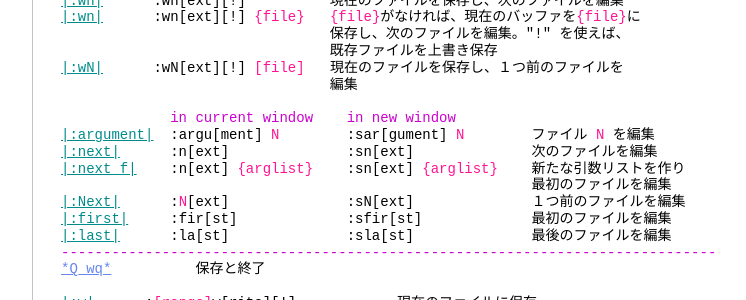
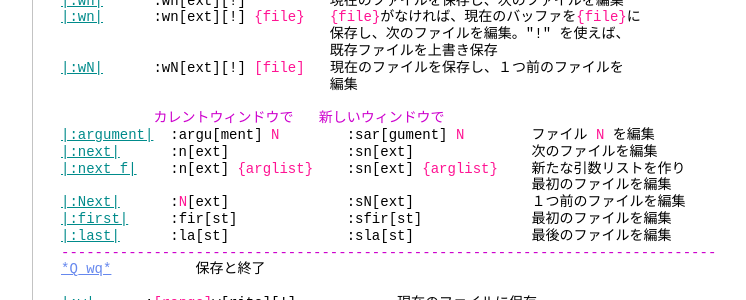
Before and after one commit to vim-jp/vimdoc-ja, a Jekyll site: the page built from quickref.html, in a window 1280 px wide and 900 px high, scrolled down 20351 px. Shown: the part 150-450 px from the top of the window, without its empty margins (340-1086 px from the left). Built offline with Jekyll 4.4.1, drawn with Linux system fonts in a browser that asks for light colours; nearby versions of some CDN libraries; Markdown is read by kramdown in place of the engine named in the settings; comment, search, counter and statistics services are not loaded.

Commit message:
Deployed vim-jp/vimdoc-ja@efa01db7000d8719630b6d349aeeb9c47a2f1b08 by ixeris.kaoriya.net

```diff
--- a/quickref.html
+++ b/quickref.html
@@ -1218,7 +1218,7 @@ helpname: 'quickref'
 <a class="Identifier" href="editing.html#:wN">|:wN|</a>&nbsp;&nbsp;&nbsp;&nbsp;&nbsp;&nbsp;:wN[ext][!]&nbsp;<span class="Special">[file]</span>&nbsp;&nbsp; 現在のファイルを保存し、１つ前のファイルを<br>
 &nbsp;&nbsp;&nbsp;&nbsp;&nbsp;&nbsp;&nbsp;&nbsp;&nbsp;&nbsp;&nbsp;&nbsp;&nbsp;&nbsp;&nbsp;&nbsp;&nbsp;&nbsp;&nbsp;&nbsp;&nbsp;&nbsp;&nbsp;&nbsp;&nbsp;&nbsp;&nbsp;&nbsp;&nbsp;&nbsp;&nbsp;&nbsp;編集<br>
 <br>
-&nbsp;&nbsp;&nbsp;&nbsp;&nbsp;&nbsp;&nbsp;&nbsp;&nbsp;&nbsp;&nbsp;&nbsp;&nbsp;<span class="PreProc">in current window&nbsp;&nbsp;&nbsp;&nbsp;in new window</span><br>
+&nbsp;&nbsp;&nbsp;&nbsp;&nbsp;&nbsp;&nbsp;&nbsp;&nbsp;&nbsp;&nbsp;<span class="PreProc">カレントウィンドウで&nbsp;&nbsp; 新しいウィンドウで</span><br>
 <a class="Identifier" href="editing.html#:argument">|:argument|</a>&nbsp;&nbsp;:argu[ment]&nbsp;<span class="Special">N</span>&nbsp;&nbsp;&nbsp;&nbsp;&nbsp;&nbsp;&nbsp;&nbsp;:sar[gument]&nbsp;<span class="Special">N</span>&nbsp;&nbsp;&nbsp;&nbsp;&nbsp;&nbsp;&nbsp;&nbsp;ファイル&nbsp;<span class="Special">N</span>&nbsp;を編集<br>
 <a class="Identifier" href="editing.html#:next">|:next|</a>&nbsp;&nbsp;&nbsp;&nbsp;&nbsp;&nbsp;:n[ext]&nbsp;&nbsp;&nbsp;&nbsp;&nbsp;&nbsp;&nbsp;&nbsp;&nbsp;&nbsp;&nbsp;&nbsp;&nbsp;&nbsp;:sn[ext]&nbsp;&nbsp;&nbsp;&nbsp;&nbsp;&nbsp;&nbsp;&nbsp;&nbsp;&nbsp;&nbsp;&nbsp;&nbsp;&nbsp;次のファイルを編集<br>
 <a class="Identifier" href="editing.html#:next_f">|:next_f|</a>&nbsp;&nbsp;&nbsp;&nbsp;:n[ext]&nbsp;<span class="Special">{arglist}</span>&nbsp;&nbsp;&nbsp;&nbsp;:sn[ext]&nbsp;<span class="Special">{arglist}</span>&nbsp;&nbsp;&nbsp;&nbsp;新たな引数リストを作り<br>
```
